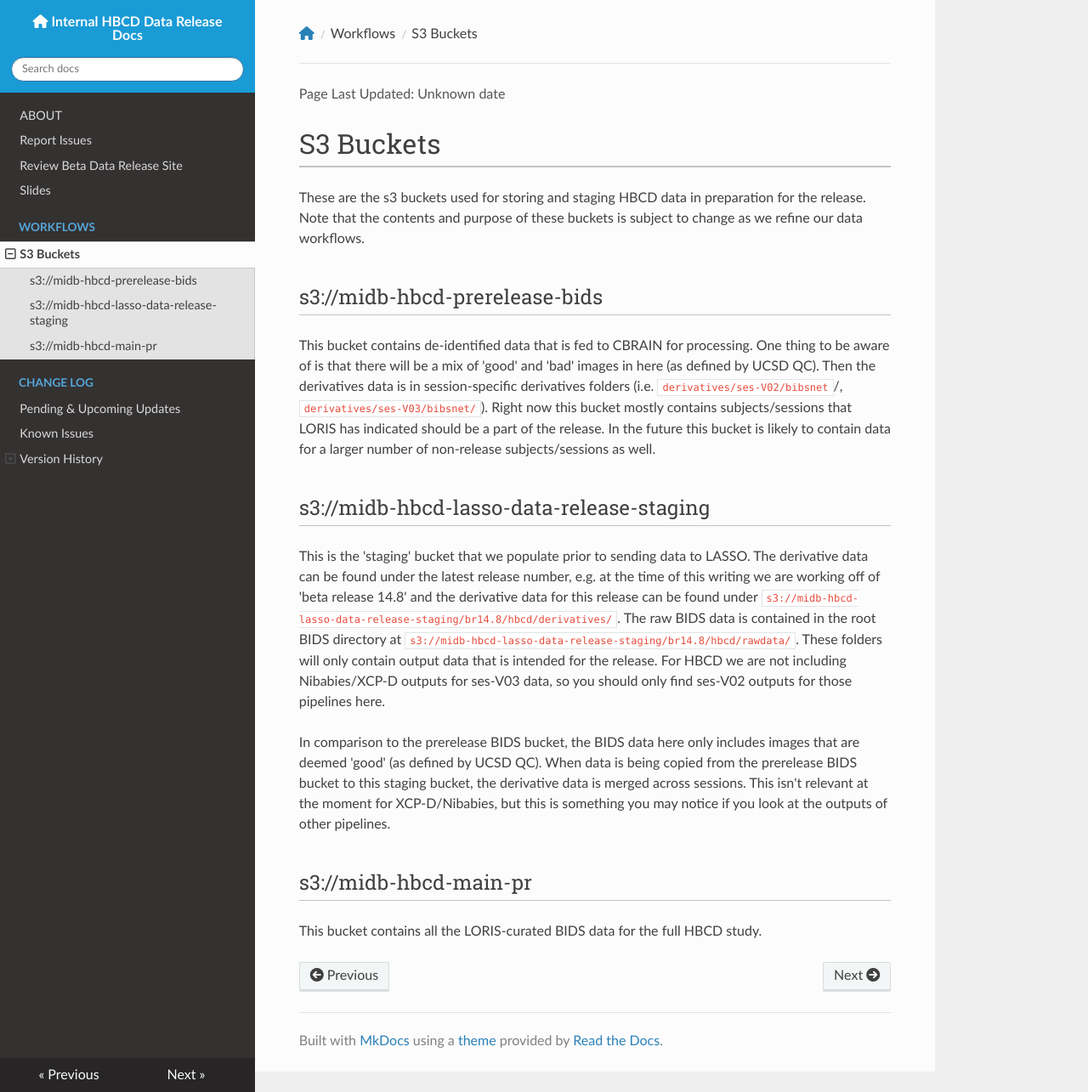
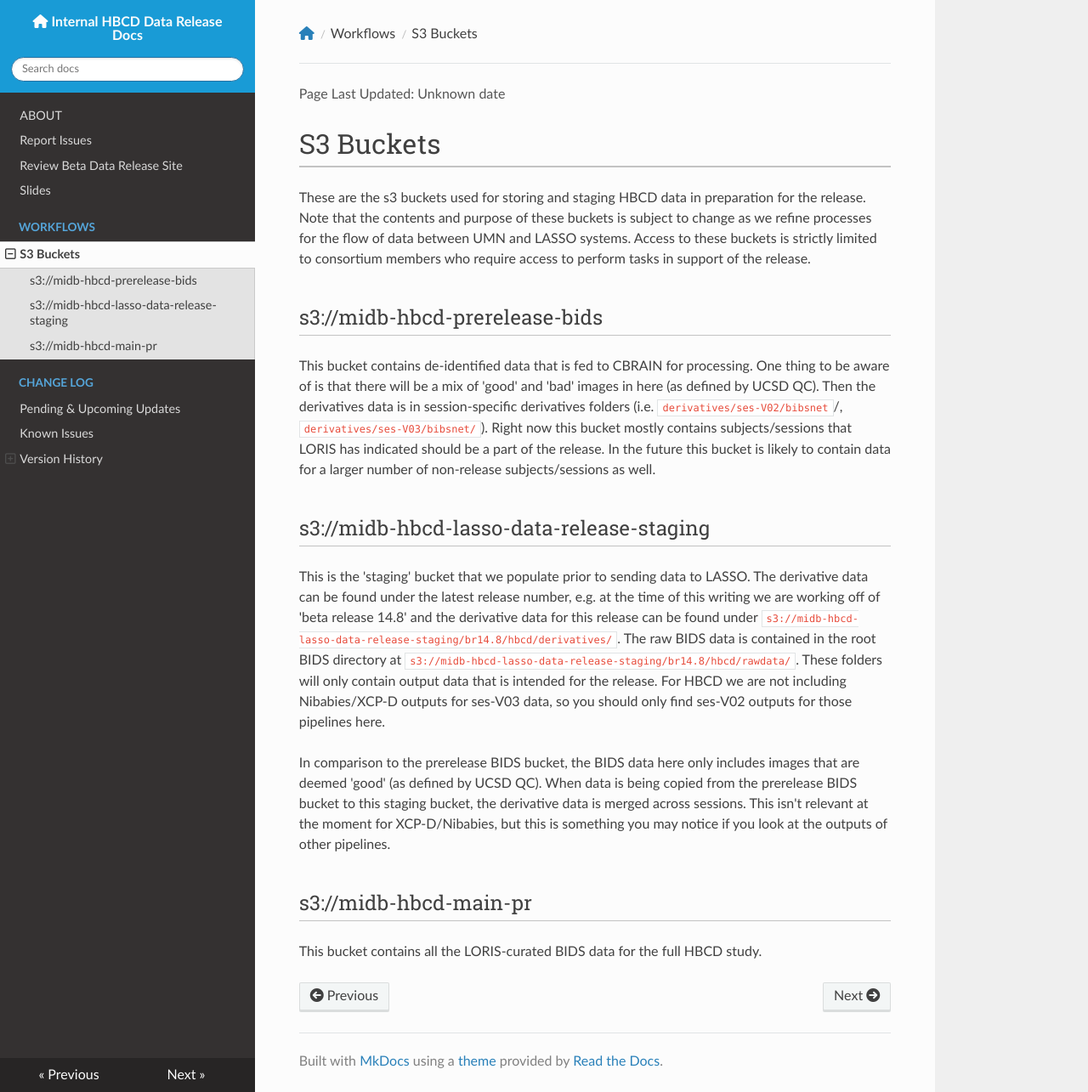
Before and after one commit to DCAN-Labs/hbcd-docs-internal, an MkDocs documentation site: the page built from docs/workflows/s3.md, in a window 1280 px wide and 1285 px high. Shown: the whole window at 85% size. Built offline with MkDocs 1.6.1, drawn with Linux system fonts in a browser that asks for light colours; nearby versions of some CDN libraries.

Commit message:
add note that access to buckets is strictly limited

```diff
--- a/docs/workflows/s3.md
+++ b/docs/workflows/s3.md
@@ -1,6 +1,6 @@
 # S3 Buckets
 
-These are the s3 buckets used for storing and staging HBCD data in preparation for the release. Note that the contents and purpose of these buckets is subject to change as we refine our data workflows.
+These are the s3 buckets used for storing and staging HBCD data in preparation for the release. Note that the contents and purpose of these buckets is subject to change as we refine processes for the flow of data between UMN and LASSO systems. Access to these buckets is strictly limited to consortium members who require access to perform tasks in support of the release.
 
 ## s3://midb-hbcd-prerelease-bids
 This bucket contains de-identified data that is fed to CBRAIN for processing. One thing to be aware of is that there will be a mix of 'good' and 'bad' images in here (as defined by UCSD QC). Then the derivatives data is in session-specific derivatives folders (i.e. `derivatives/ses-V02/bibsnet`/, `derivatives/ses-V03/bibsnet/`). Right now this bucket mostly contains subjects/sessions that LORIS has indicated should be a part of the release. In the future this bucket is likely to contain data for a larger number of non-release subjects/sessions as well.
```
